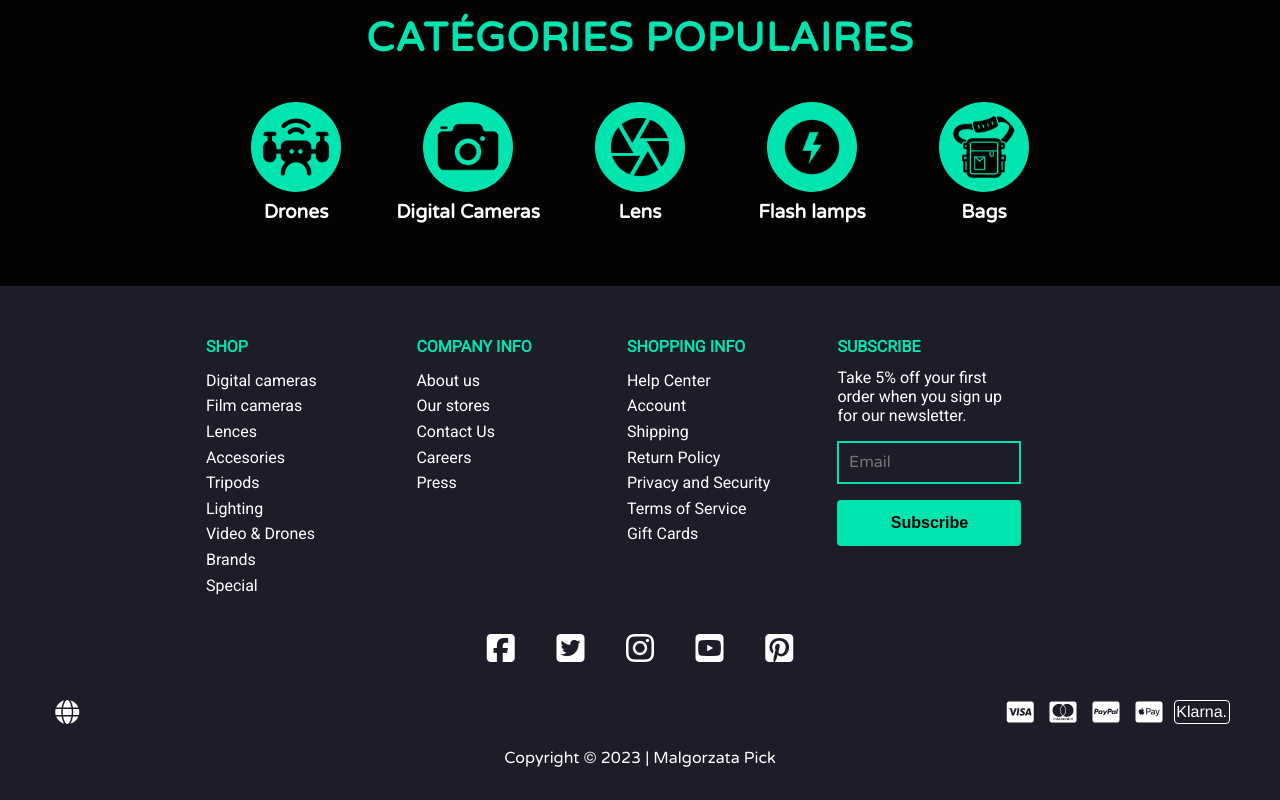
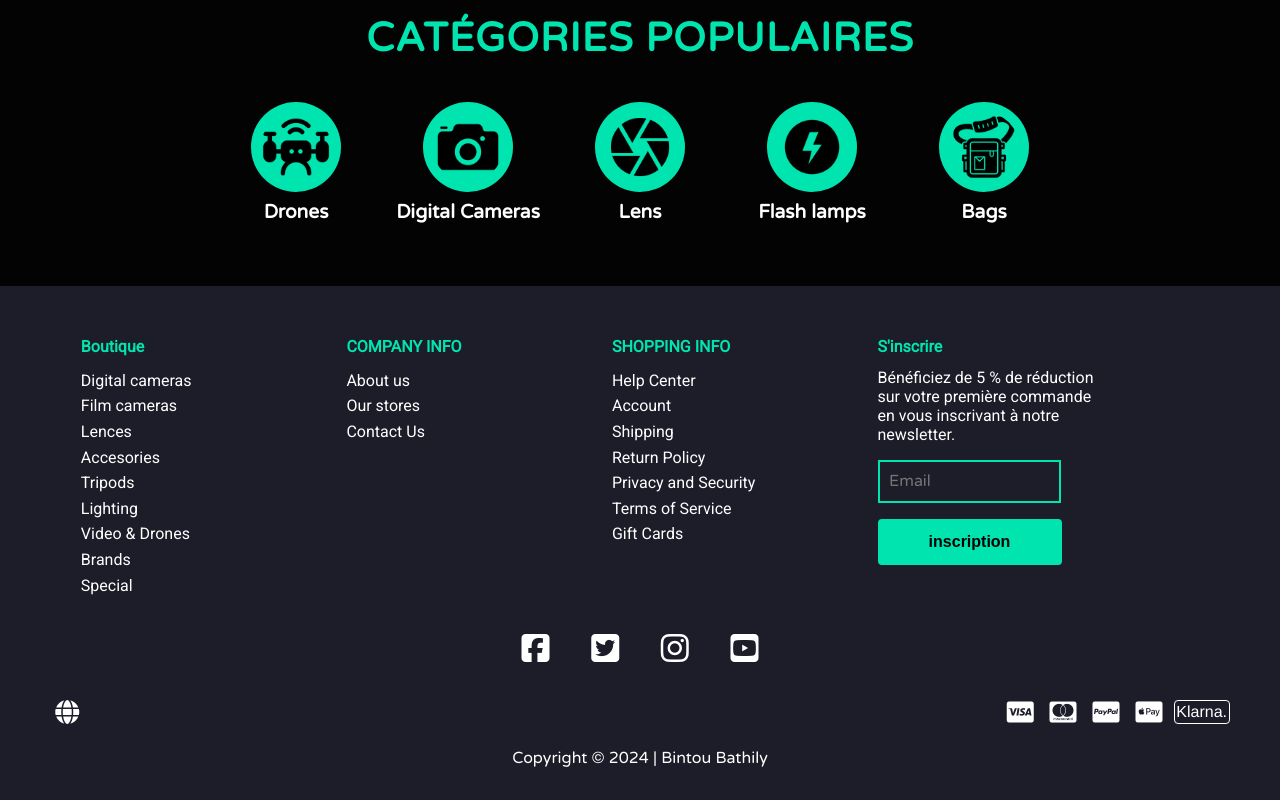
Before and after one commit to coumbashouse/coumbashouse.github.io, a plain HTML site: page index.html in a window 1280 px wide. Shown: the part 2130-2930 px from the top of the page. Drawn offline with Linux system fonts and the light colour scheme.

Commit message:
modified

```diff
--- a/index.html
+++ b/index.html
@@ -151,7 +151,7 @@
       <div class="footer-menu">
         <nav class="footer-nav-column">
           <ul class="footer-nav-container">
-            <li class="li-title">SHOP</li>
+            <li class="li-title">Boutique</li>
             <li><a href="#">Digital cameras</a></li>
             <li><a href="#">Film cameras</a></li>
             <li><a href="#">Lences</a></li>
@@ -169,8 +169,6 @@
             <li><a href="#">About us</a></li>
             <li><a href="#">Our stores</a></li>
             <li><a href="#">Contact Us</a></li>
-            <li><a href="#">Careers</a></li>
-            <li><a href="#">Press</a></li>
           </ul>
         </nav>
         <nav class="footer-nav-column">
@@ -187,9 +185,9 @@
         </nav>
         <nav class="footer-nav-column subscribe">
           <ul class="footer-nav-container">
-            <li class="li-title">SUBSCRIBE</li>
+            <li class="li-title">S'inscrire</li>
             <p>
-              Take 5% off your first order when you sign up for our newsletter.
+              Bénéficiez de 5 % de réduction sur votre première commande en vous inscrivant à notre newsletter.
             </p>
             <span class="email"
               ><input
@@ -197,7 +195,7 @@
                 id="subscribe-input"
                 name="email"
                 placeholder="Email"
-              /><button id="subscribe-btn">Subscribe</button></span
+              /><button id="subscribe-btn">inscription</button></span
             >
           </ul>
         </nav>
@@ -216,9 +214,6 @@
         <a href="https://www.youtube.com/" target="_blank"
           ><i class="fab fa-youtube-square"></i
         ></a>
-        <a href="https://www.pinterest.com/" target="_blank"
-          ><i class="fab fa-pinterest-square"></i
-        ></a>
       </div>
       <div class="lang-pay">
         <!-- Language -->
@@ -234,7 +229,7 @@
           <p>Klarna.</p>
         </div>
       </div>
-      <p class="copyright">Copyright &copy; 2023 | Malgorzata Pick</p>
+      <p class="copyright">Copyright &copy; 2024 | Bintou Bathily</p>
     </footer>
   </body>
 </html>
```
Also changed, not shown: shopping-cart.html (+3 -8 lines).
